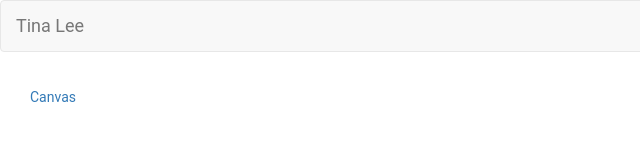
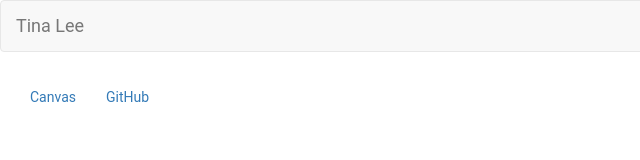
Before and after one commit to l-tn3314/l-tn3314.github.io, a plain HTML site: page _layouts/base.html in a window 1280 px wide. Shown: the full height of the page, 0-640 px from the left. Drawn offline with nearby package versions, Linux system fonts and the light colour scheme.

Commit message:
trying things out

```diff
--- a/_layouts/base.html
+++ b/_layouts/base.html
@@ -20,6 +20,7 @@
     <div class="navbar-collapse collapse">
       <ul class="nav navbar-nav">
 	<li><a href = "/projects/canvas/index.html">Canvas</a></li>
+	<li><a href = "https://github.com/stuycs-apcs-z">GitHub</a></li>
       </ul>
     </div>
   </body>
```
